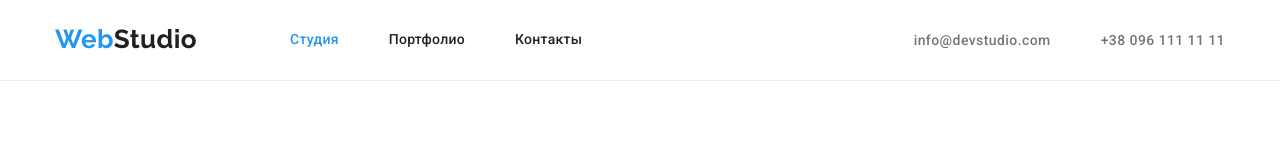
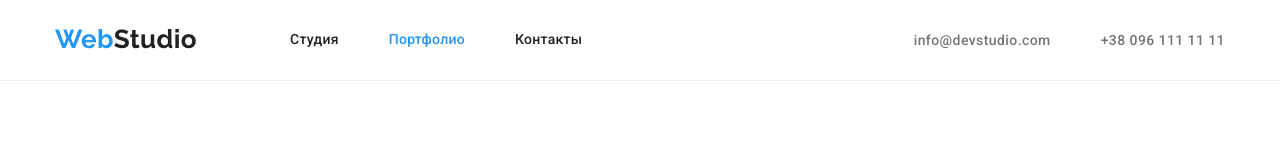
Before and after one commit to yukhymets/goit-markup-hw-03, a plain HTML site: page portfolio.html in a window 1280 px wide. Shown: the top 160 px of the page. Drawn offline with nearby package versions, Linux system fonts and the light colour scheme.

Commit message:
add-current-portfolio

```diff
--- a/portfolio.html
+++ b/portfolio.html
@@ -26,10 +26,12 @@
         <nav>
           <ul class="nav">
             <li class="header-list">
-              <a href="./index.html" class="header-link current-link">Студия</a>
+              <a href="./index.html" class="header-link">Студия</a>
             </li>
             <li class="header-list">
-              <a href="./portfolio.html" class="header-link">Портфолио</a>
+              <a href="./portfolio.html" class="header-link current-link"
+                >Портфолио</a
+              >
             </li>
             <li class="header-list">
               <a href="" class="header-link">Контакты</a>
```
